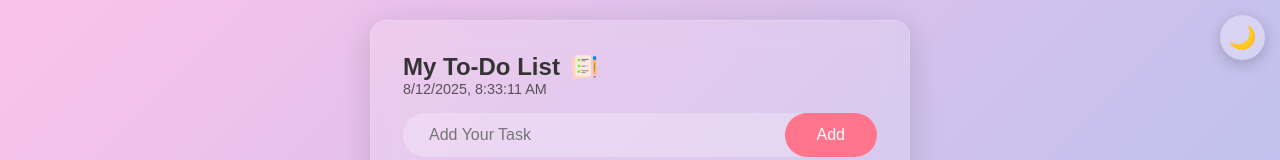
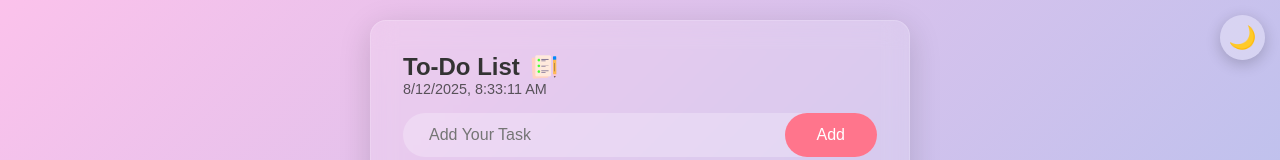
Before and after one commit to JaimilModi/toDoList, a plain HTML site: page index.html in a window 1280 px wide. Shown: the top 160 px of the page. Drawn offline with Linux system fonts and the light colour scheme.

Commit message:
Update index.html

```diff
--- a/index.html
+++ b/index.html
@@ -14,7 +14,7 @@
 
     <div class="container">
         <div class="todo-app glass">
-            <h2>My To-Do List <img src="images/icon.png" alt="icon"></h2>
+            <h2>To-Do List <img src="images/icon.png" alt="icon"></h2>
             <p class="date-time" id="date-time"></p>
             <div class="row">
                 <input type="text" id="input-box" placeholder="Add Your Task">
```
